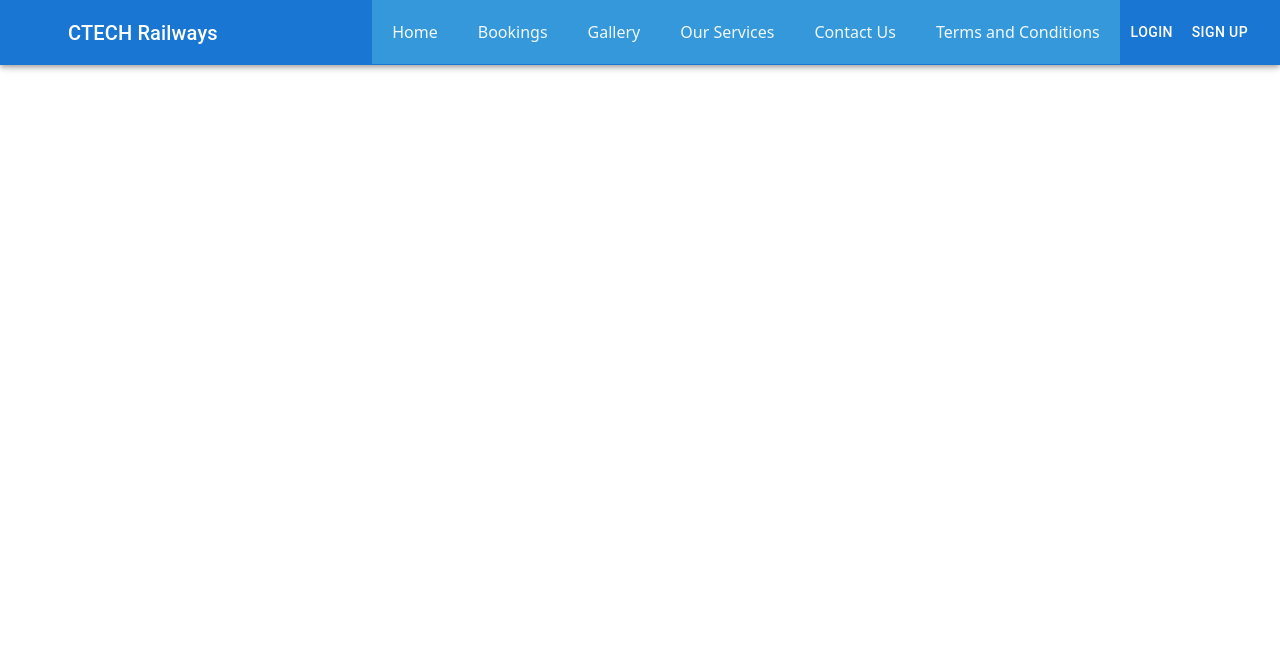
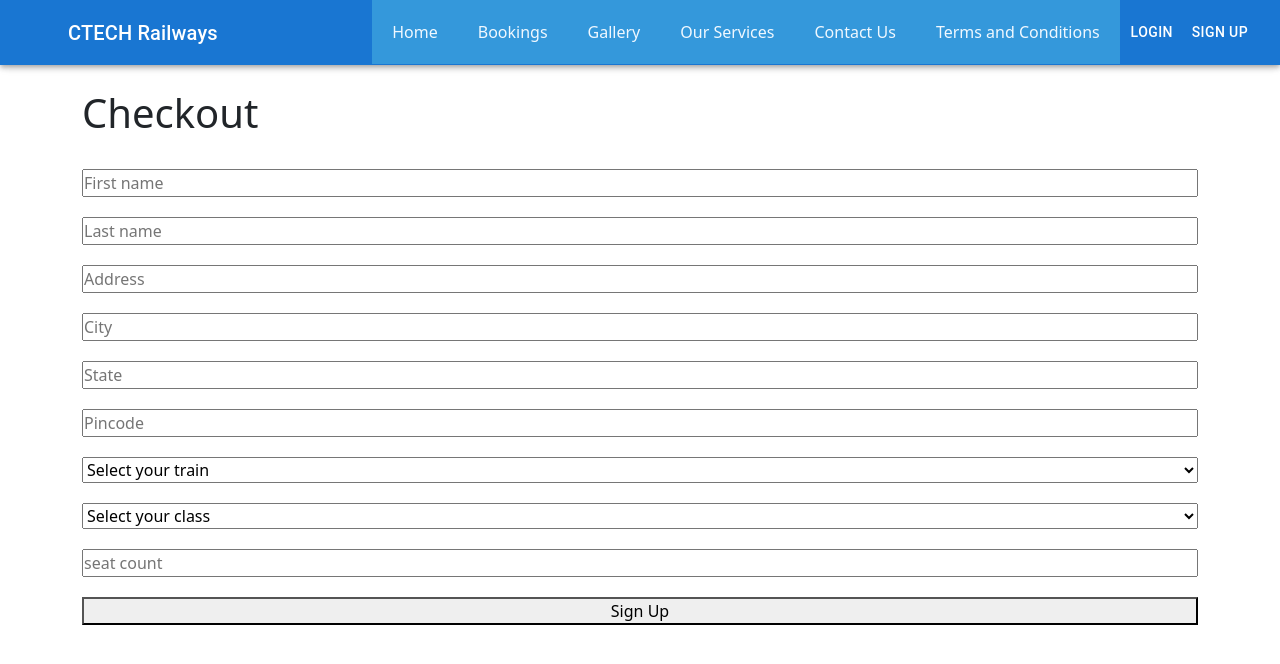
Before and after one commit to P-A-Chathura-Madhava/Reservation-Application-User-Client, a React (Create React App) app: page /checkout in a window 1280 px wide. Shown: the top 664 px of the page. Built offline with nearby package versions, Linux system fonts and the light colour scheme.

Commit message:
Apply Checkout UI

```diff
--- a/src/App.jsx
+++ b/src/App.jsx
@@ -6,6 +6,8 @@ import MainLayout from "./pages/MainLayout";
 import UserLogin from "./pages/UserLogin";
 import UserSignUp from "./pages/UserSignUp";
 import ForgotPassword from "./pages/ForgotPassword";
+import ResetPassword from "./pages/ResetPassword";
+import Checkout from "./pages/Checkout";
 
 function App(props) {
   return (
@@ -19,6 +21,8 @@ function App(props) {
           <Route path="/login" element={<UserLogin />} />
           <Route path="/signup" element={<UserSignUp />} />
           <Route path="/forgot-password" element={<ForgotPassword />} />
+          <Route path="/reset-password" element={<ResetPassword />} />
+          <Route path="/checkout" element={<Checkout />} />
         </Routes>
       </BrowserRouter>
     </>
--- /dev/null
+++ b/src/pages/Checkout.jsx
@@ -0,0 +1,51 @@
+import React from 'react'
+
+const Checkout = () => {
+  return (
+    <div className="container">
+    <h1 className="py-4">Checkout</h1>
+    <form className="login_form">
+      <input
+        type="text"
+        placeholder="First name"
+      />
+      <input
+        type="text"
+        placeholder="Last name"
+      />
+            <input
+        type="text"
+        placeholder="Address"
+      />
+            <input
+        type="text"
+        placeholder="City"
+      />
+            <input
+        type="text"
+        placeholder="State"
+      />
+            <input
+        type="text"
+        placeholder="Pincode"
+      />
+        <select name="train" id="train">
+            <option value="select">Select your train</option>
+            <option value="train 2">train 1</option>
+            <option value="train 3">train 2</option>
+            <option value="train 4">train 3</option>
+        </select>
+        <select name="Class" id="class">
+            <option value="select">Select your class</option>
+            <option value="class A">class A</option>
+            <option value="class B">class B</option>
+            <option value="class E">class E</option>
+        </select>
+        <input type="number" placeholder='seat count' />
+      <button type="submit">Sign Up</button>
+    </form>
+  </div>
+  )
+}
+
+export default Checkout
--- a/src/pages/ResetPassword.jsx
+++ b/src/pages/ResetPassword.jsx
@@ -16,11 +16,15 @@ const ResetPassword = () => {
   return (
     <div className="container">
     <h1 className="py-4">Reset Password</h1>
-    <p>We will send an email to reset your password</p>
     <form onSubmit={handleSubmit} className="login_form">
       <input
         type="text"
-        placeholder="email"
+        placeholder="Password"
+        onChange={(e) => setEmail(e.target.value)}
+      />
+            <input
+        type="text"
+        placeholder="Confirm Password"
         onChange={(e) => setEmail(e.target.value)}
       />
       <button type="submit">Submit</button>
```
